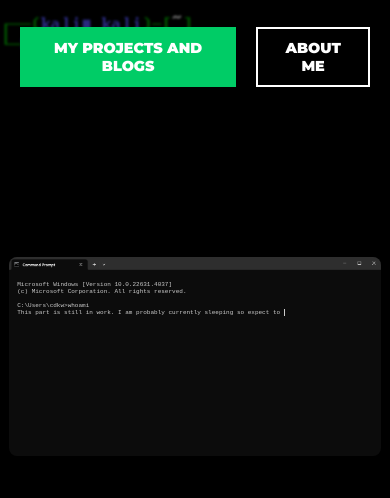
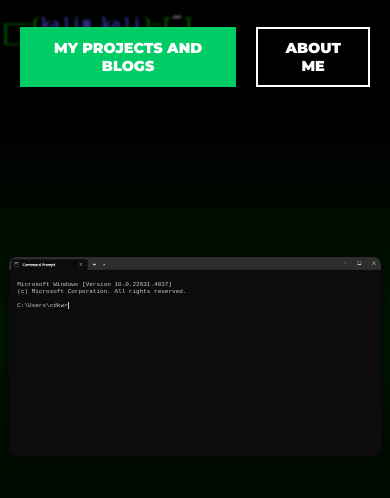
Before and after one commit to cdkw/cdkw.github.io, a plain HTML site: page index.html in a window 390 px wide. Shown: the part 406-904 px from the top of the page. Drawn offline with Linux system fonts and the light colour scheme.

Commit message:
gradient + terminal starting nicely

```diff
--- a/index.html
+++ b/index.html
@@ -72,6 +72,7 @@
             padding: 0 215px;
             background-color: rgba(0, 0, 0, 0.1); /* culoare transparenta */
             backdrop-filter: blur(0.3px); /* blur */
+            z-index: 1;
         }
 
         .content-left {
@@ -155,7 +156,6 @@
         }
 
 
-
         .terminal-header {
             position: absolute;
             top: 0;
@@ -198,7 +198,17 @@
         }
 
 
-
+        .gradient-shadow {
+            position: absolute;
+            bottom: 1;
+            width: 100%;
+            height: 1000px; /* Adjust the height as needed */
+            background: linear-gradient(to top, transparent, rgb(1, 85, 1), transparent);
+            opacity: 0.3; /* Adjust opacity as desired */
+            z-index: 0; /* Place it behind the terminal */
+            margin-top: -150px;
+            pointer-events: none;
+        }
 
 /*-------------------- MOBILE & DIFFERENT RESOLUTIONS SUPPORT ------------------------------*/
         @media screen and (max-width: 1400px) {
@@ -230,6 +240,7 @@
 
             .terminal-body {
                 font-size: 0.8em;
+            }
 
             .terminal {
                 width: 90%;
@@ -237,7 +248,6 @@
                 max-width: 1200px;
                 min-height: 270px;
             }
-
         }
 
         @media screen and (max-width: 810px) {
@@ -269,7 +279,10 @@
                 max-width: 1200px;
                 min-height: 250px;
             }
-
+            .gradient-shadow {
+                height: 500px; /* Adjust the height as needed */
+                margin-top: -20px;
+            }
         }
 
         @media screen and (max-width: 715px) {
@@ -301,7 +314,10 @@
                 max-width: 1200px;
                 min-height: 200px;
             }
-
+            .gradient-shadow {
+                height: 500px; /* Adjust the height as needed */
+                margin-top: -60px;
+            }
 
         }
 
@@ -359,7 +375,10 @@
                 max-width: 1200px;
                 min-height: 150px;
             }
-
+            .gradient-shadow {
+                height: 500px; /* Adjust the height as needed */
+                margin-top: -100px;
+            }
 
         }
 
@@ -412,6 +431,10 @@
                 min-height: 100px;
             }
 
+            .gradient-shadow {
+                height: 500px; /* Adjust the height as needed */
+                margin-top: -120px;
+            }
 
 
         }
@@ -438,6 +461,8 @@
         </div>
     </div>
 
+    <div class="gradient-shadow"></div>
+
     <div class="terminal" id="about-me">
         <div class="terminal-header"></div>
         <div class="terminal-body">
@@ -458,13 +483,18 @@
 document.addEventListener('DOMContentLoaded', function() {
   const typingElement = document.querySelector('.typing-effect');
   const staticText = "Microsoft Windows [Version 10.0.22631.4037]\n(c) Microsoft Corporation. All rights reserved.\n\nC:\\Users\\cdkw&gt;";
-        const dynamicText = "whoami\nThis part is still in work. I am probably currently sleeping so expect to not see this tommorow.\nI will be fixing the text resizing and the typing effect not starting when focused.\n    - 4:45 AM 27/08/2024";
+  const dynamicText = "whoami\nThis part is still in work. I am probably currently sleeping so expect to not see this tommorow.\nI will be fixing the text resizing and the typing effect not starting when focused.\n    - 4:45 AM 27/08/2024";
 
   // Set static text initially and make sure it's not overwritten
   typingElement.innerHTML = staticText;
 
-        // Use a function to start typing effect after static text is fully visible
+  let hasStartedTyping = false;
+
+  // Use a function to start typing effect after user interaction
   const typeText = () => {
+    if (hasStartedTyping) return;  // Prevent typing if already started
+    hasStartedTyping = true;
+
     let index = 0;
     const typingSpeed = 50; // Speed in milliseconds
 
@@ -479,7 +509,13 @@
     type(); // Start typing animation
   };
 
-        // Delay typing effect to ensure static text is displayed first
-        setTimeout(typeText, 1000); // Adjust the delay if needed
+  // Add event listener to wait for user interaction before starting typing
+  const terminalElement = document.querySelector('.terminal');
+  terminalElement.addEventListener('mouseover', typeText);
 });
-</script></html>
+
+  </script>
+
+
+
+  </html>
```
Lines whose indentation alone changed are shown as unchanged.
